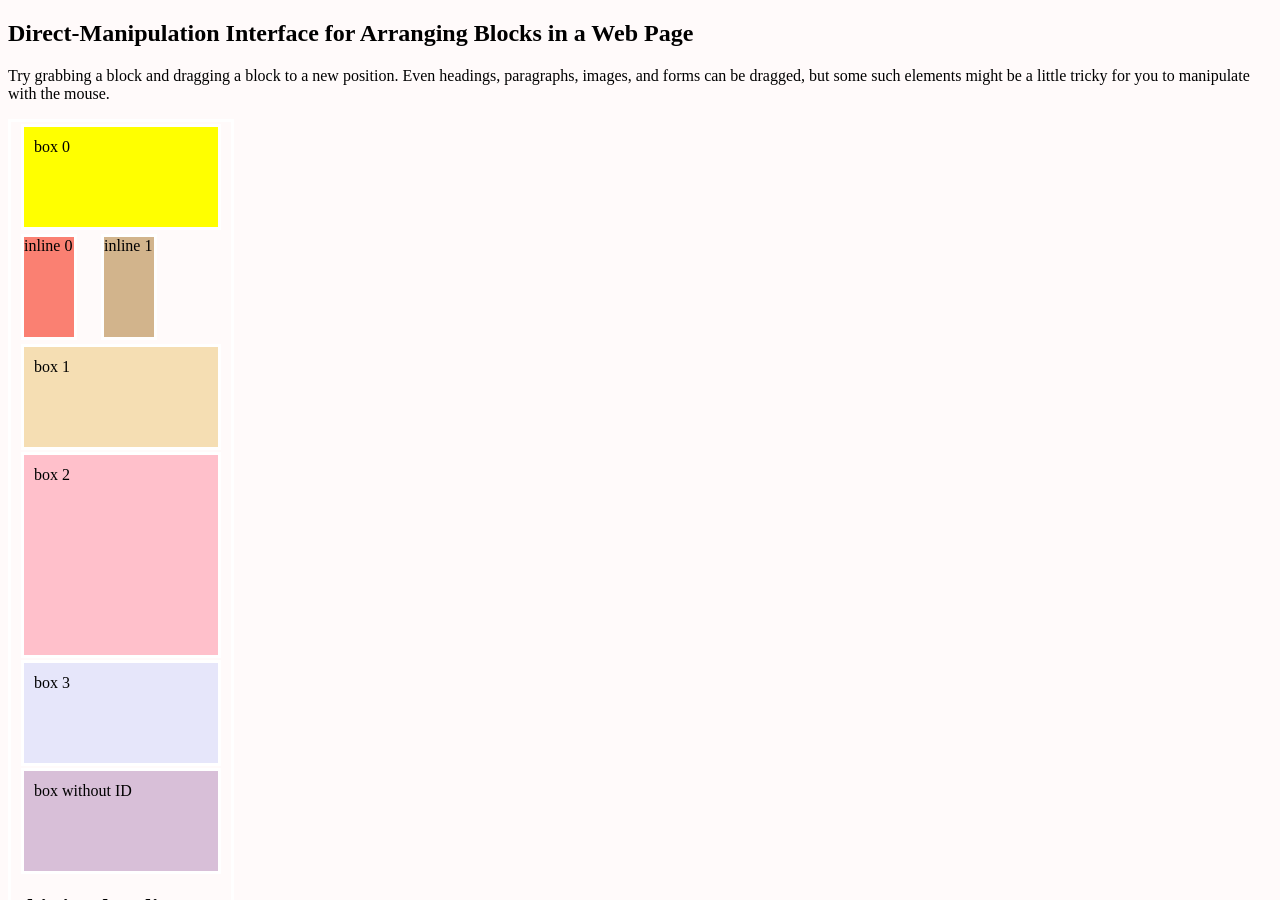
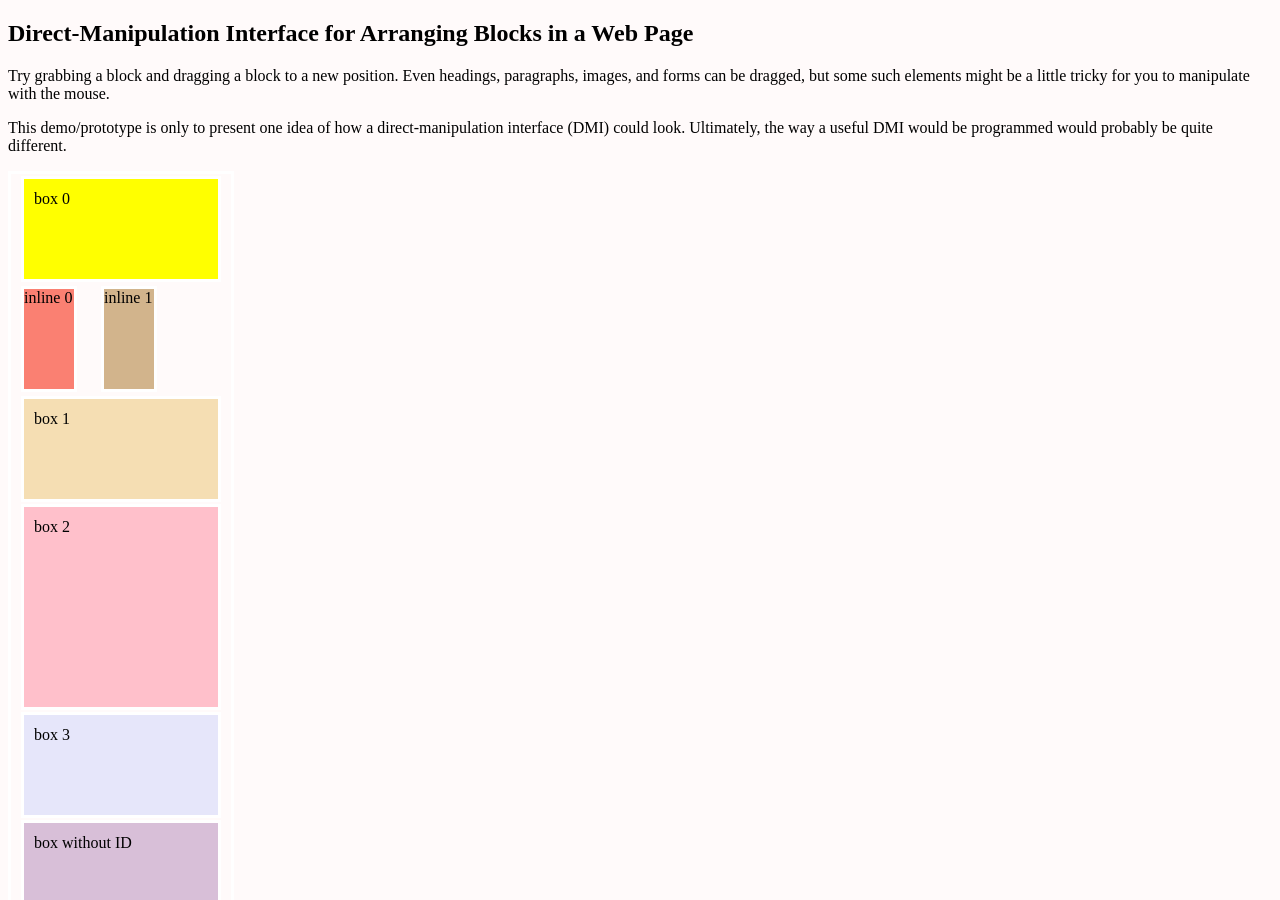
Before and after one commit to Mashweb/mashweb.github.io, a Jekyll site: the page experiments/NodeLists/NodeListDMI.html, which Jekyll copies as it is, in a window 1280 px wide and 900 px high. Built offline with Jekyll 4.4.1, drawn with Linux system fonts in a browser that asks for light colours; nearby versions of some CDN libraries.

Commit message:
Added note to the user that this is just a prototype and probably does not work the same way that a production NodeList DMI would.

```diff
--- a/experiments/NodeLists/NodeListDMI.html
+++ b/experiments/NodeLists/NodeListDMI.html
@@ -87,7 +87,13 @@ Try grabbing a block and dragging a block to a new position.
 Even headings, paragraphs, images, and forms can be dragged, but
 some such elements might be a little tricky for you to manipulate
 with the mouse.
-</p>
+  </p>
+  <p>
+This demo/prototype is only to present one idea of how a
+direct-manipulation interface (DMI) could look. Ultimately, the
+way a useful DMI would be programmed would probably be quite
+different.
+  </p>
   <div class="content">
     <div class="sortable container-box">
       <div id="box0" class="box yellow block">box 0</div>
```
